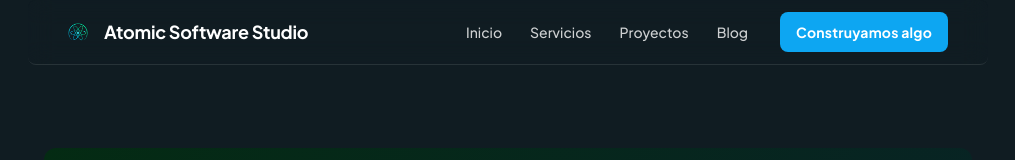
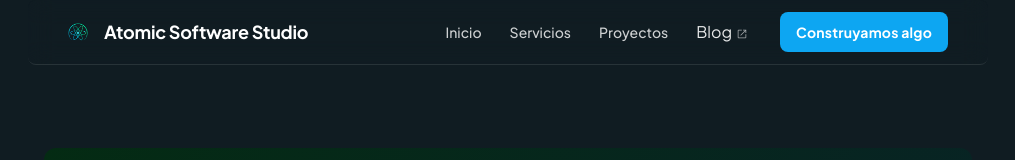
Before and after one commit to Atomic-Software-Studio/atomic-website, a Next.js app: page / in a window 1280 px wide. Shown: the top 160 px of the page, without its empty margins (132-1147 px from the left). Built offline with nearby package versions, Linux system fonts and the light colour scheme.

Commit message:
fix: fix navigation

```diff
--- a/src/components/Header.tsx
+++ b/src/components/Header.tsx
@@ -42,9 +42,18 @@ export default function Header() {
             <a className="text-white/80 hover:text-white transition-colors text-sm font-medium leading-normal" href="#projects">
               Proyectos
             </a>
-            <a className="text-white/80 hover:text-white transition-colors text-sm font-medium leading-normal" href="#">
-              Blog
-            </a>
+            <a
+                className="block rounded-md text-white/90 hover:text-white hover:bg-white/10"
+                href="#"
+                target="_blank"
+                rel="noopener noreferrer">
+                  Blog
+                  <span
+                    className="material-symbols-outlined align-middle opacity-70 ml-1"
+                    style={{ fontSize: '12px', lineHeight: '1' }}>
+                      open_in_new
+                  </span>
+              </a>
           </div>
           <a
             href="#contact"
@@ -101,8 +110,16 @@ export default function Header() {
               </a>
             </li>
             <li>
-              <a className="block px-3 py-2 rounded-md text-white/90 hover:text-white hover:bg-white/10" href="#">
-                Blog
+              <a
+                className="block px-3 py-2 rounded-md text-white/90 hover:text-white hover:bg-white/10"
+                href="#"
+                target="_blank"
+                rel="noopener noreferrer">
+                  Blog
+                  <span className="material-symbols-outlined text-sm opacity-70 ml-1"
+                        style={{ fontSize: '12px', lineHeight: '1' }}>
+                          open_in_new
+                  </span>
               </a>
             </li>
             <li className="pt-1">
```
